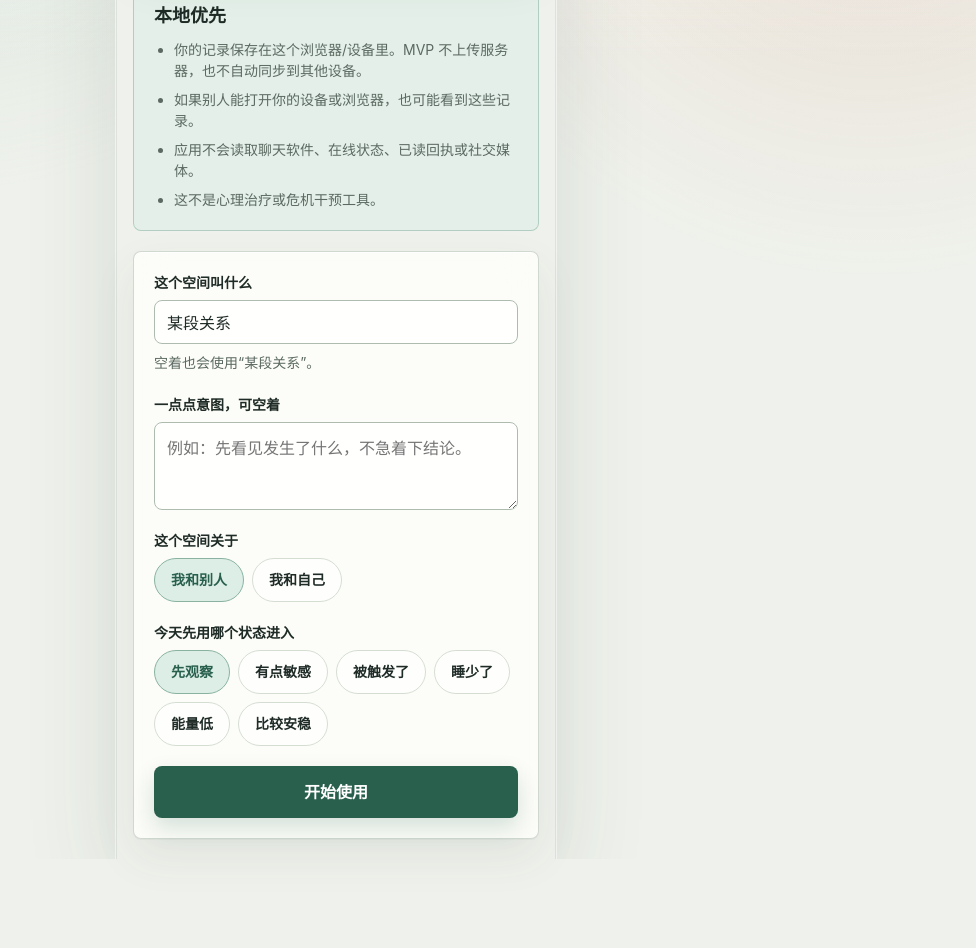
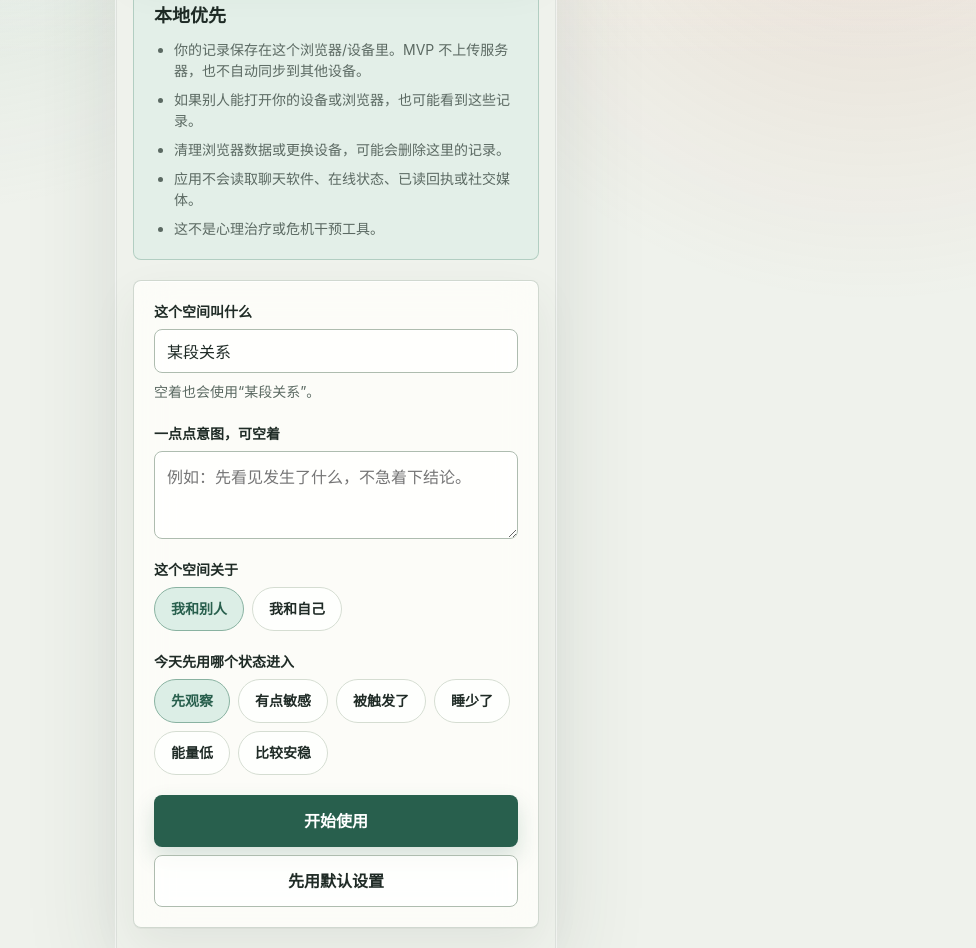
Before and after one commit to fxpby/mood-bank, a React (Vite) app: page /setup in a window 1280 px wide. Shown: the part 260-1208 px from the top of the page, without its empty margins (304-1280 px from the left). Before the commit the page ends 1119 px from the top, so only its background shows below. Built offline with nearby package versions, Linux system fonts and the light colour scheme.

Commit message:
fix: complete setup privacy actions

```diff
--- a/src/copy/privacy.ts
+++ b/src/copy/privacy.ts
@@ -1,6 +1,7 @@
 export const privacyCopy = {
   setupLocalNote: "你的记录保存在这个浏览器/设备里。MVP 不上传服务器，也不自动同步到其他设备。",
   setupDeviceAccessNote: "如果别人能打开你的设备或浏览器，也可能看到这些记录。",
+  browserDataRisk: "清理浏览器数据或更换设备，可能会删除这里的记录。",
   notTherapy: "这不是心理治疗或危机干预工具。",
   noExternalAccess: "应用不会读取聊天软件、在线状态、已读回执或社交媒体。",
   resetConfirmTitle: "删除本地数据？",
--- a/src/routes/SettingsPage.tsx
+++ b/src/routes/SettingsPage.tsx
@@ -38,6 +38,7 @@ export function SettingsPage({ navigate }: SettingsPageProps) {
         </div>
         <ul className="settings-list">
           <li>{privacyCopy.setupDeviceAccessNote}</li>
+          <li>{privacyCopy.browserDataRisk}</li>
           <li>{privacyCopy.noExternalAccess}</li>
           <li>{privacyCopy.notTherapy}</li>
         </ul>
--- a/src/routes/SetupPage.tsx
+++ b/src/routes/SetupPage.tsx
@@ -21,14 +21,14 @@ export function SetupPage({ navigate }: SetupPageProps) {
 
   const isSaving = status === "saving";
 
-  function handleSubmit(event: React.FormEvent<HTMLFormElement>) {
-    event.preventDefault();
-    const result = actions.completeSetup({
-      displayName,
-      description,
-      type,
-      dailyMarket,
-    });
+  function saveSetup(input: {
+    displayName: string;
+    description: string;
+    type: SpaceType;
+    dailyMarket: DailyMarket;
+  }) {
+    setError("");
+    const result = actions.completeSetup(input);
 
     if (result.ok) {
       navigate("/home");
@@ -36,6 +36,25 @@ export function SetupPage({ navigate }: SetupPageProps) {
     }
 
     setError("这次还没有保存成功。你可以先检查浏览器是否允许本地存储。");
+  }
+
+  function handleSubmit(event: React.FormEvent<HTMLFormElement>) {
+    event.preventDefault();
+    saveSetup({
+      displayName,
+      description,
+      type,
+      dailyMarket,
+    });
+  }
+
+  function useDefaults() {
+    saveSetup({
+      displayName: DEFAULT_SPACE_NAME,
+      description: "",
+      type: "interpersonal",
+      dailyMarket: DEFAULT_MARKET,
+    });
   }
 
   return (
@@ -53,6 +72,7 @@ export function SetupPage({ navigate }: SetupPageProps) {
         <ul>
           <li>{privacyCopy.setupLocalNote}</li>
           <li>{privacyCopy.setupDeviceAccessNote}</li>
+          <li>{privacyCopy.browserDataRisk}</li>
           <li>{privacyCopy.noExternalAccess}</li>
           <li>{privacyCopy.notTherapy}</li>
         </ul>
@@ -123,9 +143,19 @@ export function SetupPage({ navigate }: SetupPageProps) {
 
         {error ? <p className="form-error" role="alert">{error}</p> : null}
 
-        <button className="button button--primary setup-submit" type="submit" disabled={isSaving}>
-          {isSaving ? "正在保存" : "开始使用"}
-        </button>
+        <div className="setup-actions">
+          <button className="button button--primary setup-submit" type="submit" disabled={isSaving}>
+            {isSaving ? "正在保存" : "开始使用"}
+          </button>
+          <button
+            className="button button--secondary setup-submit"
+            type="button"
+            onClick={useDefaults}
+            disabled={isSaving}
+          >
+            先用默认设置
+          </button>
+        </div>
       </form>
     </section>
   );
--- a/src/styles/screens.css
+++ b/src/styles/screens.css
@@ -104,6 +104,11 @@
 .setup-submit {
   width: 100%;
   min-height: 52px;
+}
+
+.setup-actions {
+  display: grid;
+  gap: var(--space-2);
 }
 
 .form-error {
```
